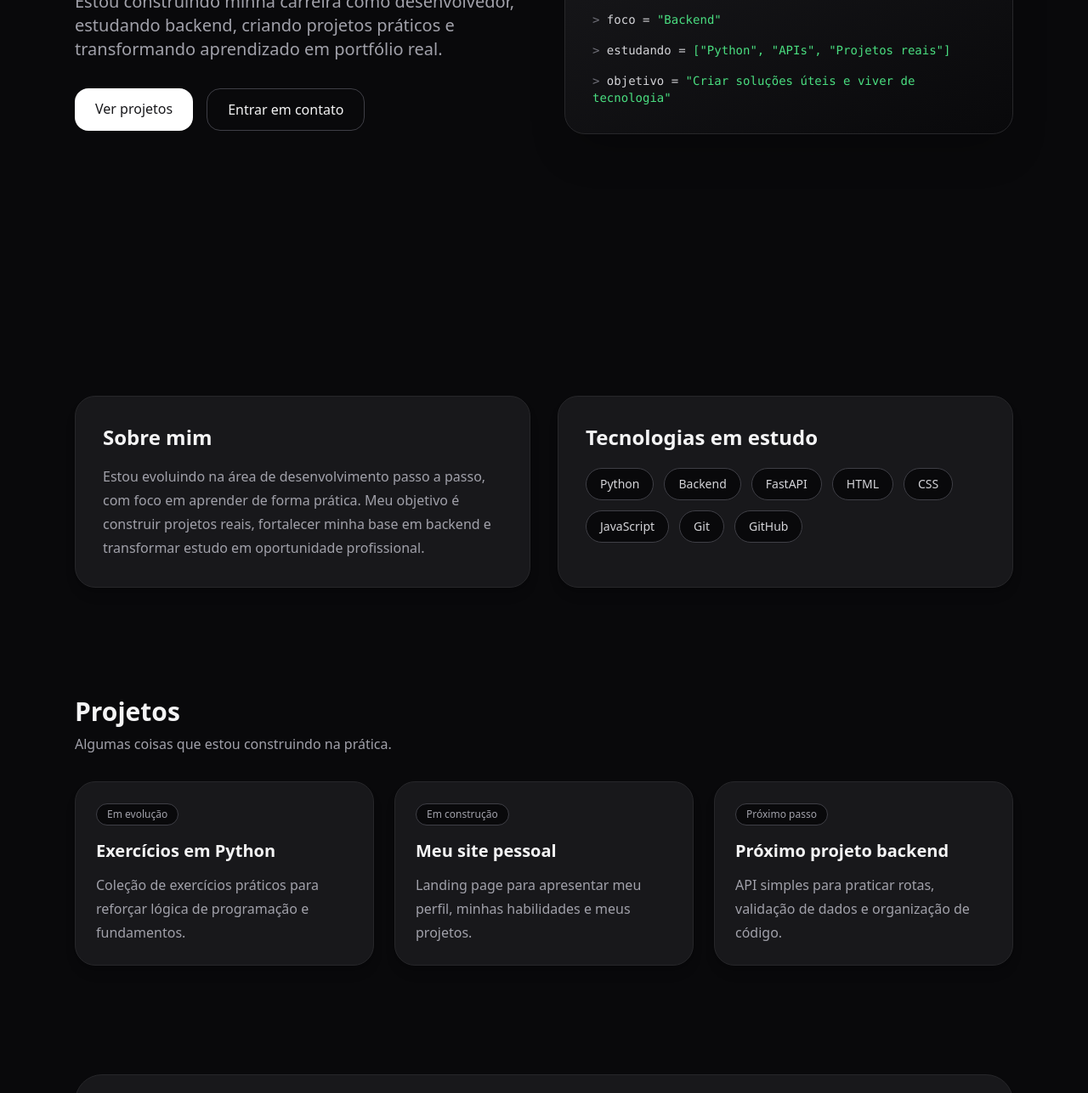
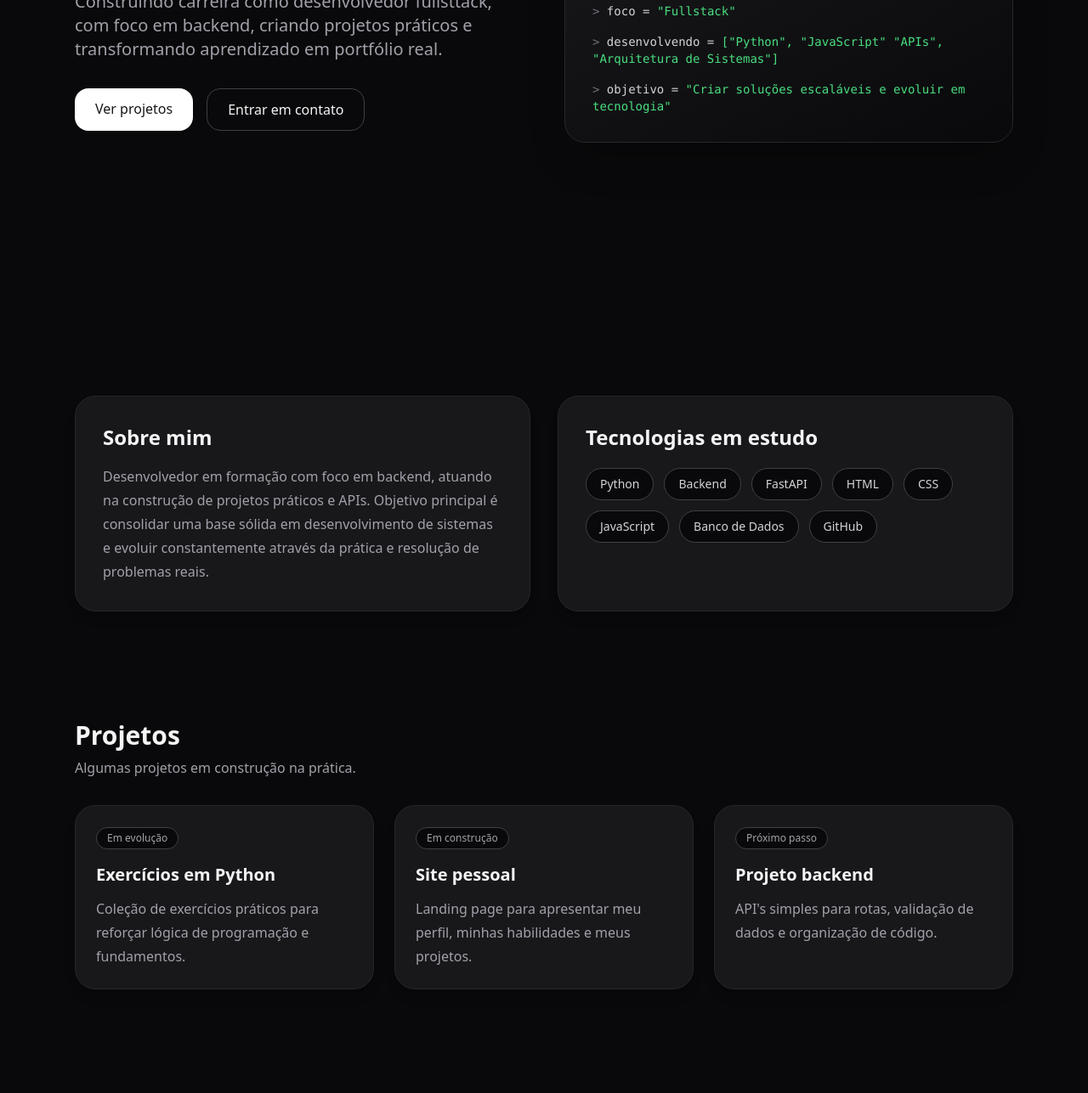
Before and after one commit to Angelo-Daher/Dev-Daher, a plain HTML site: page index.html in a window 1280 px wide. Shown: the part 398-1685 px from the top of the page at 85% size. Drawn offline with nearby package versions, Linux system fonts and the light colour scheme.

Commit message:
Atualiazação de seção de projetos

```diff
--- a/index.html
+++ b/index.html
@@ -10,7 +10,7 @@
   <main>
     <section class="mx-auto flex min-h-screen max-w-6xl flex-col justify-center px-6 py-16">
       <div class="mb-6 inline-flex w-fit items-center rounded-full border border-zinc-800 bg-zinc-900 px-4 py-2 text-sm text-zinc-300 shadow-sm">
-        Dev em formação • foco em backend
+        Dev em formação • foco em BackEnd
       </div>
 
       <div class="grid items-center gap-12 md:grid-cols-2">
@@ -19,7 +19,7 @@
             Ângelo Daher
           </h1>
           <p class="mt-4 max-w-xl text-lg text-zinc-400 md:text-xl">
-            Estou construindo minha carreira como desenvolvedor, estudando backend,
+            Construindo carreira como desenvolvedor fullsttack, com foco em backend,
             criando projetos práticos e transformando aprendizado em portfólio real.
           </p>
 
@@ -52,15 +52,15 @@
             </p>
             <p>
               <span class="text-zinc-500">&gt;</span> foco =
-              <span class="text-green-400">"Backend"</span>
+              <span class="text-green-400">"Fullstack"</span>
             </p>
             <p>
-              <span class="text-zinc-500">&gt;</span> estudando =
-              <span class="text-green-400">["Python", "APIs", "Projetos reais"]</span>
+              <span class="text-zinc-500">&gt;</span> desenvolvendo =
+              <span class="text-green-400">["Python", "JavaScript" "APIs", "Arquitetura de Sistemas"]</span>
             </p>
             <p>
               <span class="text-zinc-500">&gt;</span> objetivo =
-              <span class="text-green-400">"Criar soluções úteis e viver de tecnologia"</span>
+              <span class="text-green-400">"Criar soluções escaláveis e evoluir em tecnologia"</span>
             </p>
           </div>
         </div>
@@ -72,9 +72,7 @@
         <div class="rounded-3xl border border-zinc-800 bg-zinc-900 p-8 shadow-lg">
           <h2 class="text-2xl font-semibold">Sobre mim</h2>
           <p class="mt-4 leading-7 text-zinc-400">
-            Estou evoluindo na área de desenvolvimento passo a passo, com foco em aprender
-            de forma prática. Meu objetivo é construir projetos reais, fortalecer minha base
-            em backend e transformar estudo em oportunidade profissional.
+            Desenvolvedor em formação com foco em backend, atuando na construção de projetos práticos e APIs. Objetivo principal é consolidar uma base sólida em desenvolvimento de sistemas e evoluir constantemente através da prática e resolução de problemas reais.
           </p>
         </div>
 
@@ -87,7 +85,7 @@
             <span class="rounded-full border border-zinc-700 bg-zinc-950 px-4 py-2 text-sm text-zinc-300">HTML</span>
             <span class="rounded-full border border-zinc-700 bg-zinc-950 px-4 py-2 text-sm text-zinc-300">CSS</span>
             <span class="rounded-full border border-zinc-700 bg-zinc-950 px-4 py-2 text-sm text-zinc-300">JavaScript</span>
-            <span class="rounded-full border border-zinc-700 bg-zinc-950 px-4 py-2 text-sm text-zinc-300">Git</span>
+            <span class="rounded-full border border-zinc-700 bg-zinc-950 px-4 py-2 text-sm text-zinc-300">Banco de Dados</span>
             <span class="rounded-full border border-zinc-700 bg-zinc-950 px-4 py-2 text-sm text-zinc-300">GitHub</span>
           </div>
         </div>
@@ -97,7 +95,7 @@
     <section class="mx-auto max-w-6xl px-6 py-16" id="projetos">
       <div class="mb-8">
         <h2 class="text-3xl font-semibold">Projetos</h2>
-        <p class="mt-2 text-zinc-400">Algumas coisas que estou construindo na prática.</p>
+        <p class="mt-2 text-zinc-400">Algumas projetos em construção na prática.</p>
       </div>
 
       <div class="grid gap-6 md:grid-cols-3">
@@ -115,7 +113,7 @@
           <div class="mb-4 inline-flex rounded-full border border-zinc-700 bg-zinc-950 px-3 py-1 text-xs text-zinc-400">
             Em construção
           </div>
-          <h3 class="text-xl font-semibold">Meu site pessoal</h3>
+          <h3 class="text-xl font-semibold">Site pessoal</h3>
           <p class="mt-3 leading-7 text-zinc-400">
             Landing page para apresentar meu perfil, minhas habilidades e meus projetos.
           </p>
@@ -125,9 +123,9 @@
           <div class="mb-4 inline-flex rounded-full border border-zinc-700 bg-zinc-950 px-3 py-1 text-xs text-zinc-400">
             Próximo passo
           </div>
-          <h3 class="text-xl font-semibold">Próximo projeto backend</h3>
+          <h3 class="text-xl font-semibold">Projeto backend</h3>
           <p class="mt-3 leading-7 text-zinc-400">
-            API simples para praticar rotas, validação de dados e organização de código.
+            API's simples para rotas, validação de dados e organização de código.
           </p>
         </article>
       </div>
@@ -144,15 +142,15 @@
         <div class="mt-8 grid gap-4 md:grid-cols-3">
           <div class="rounded-2xl border border-zinc-800 bg-zinc-950 p-5">
             <p class="text-sm text-zinc-500">GitHub</p>
-            <p class="mt-2 font-medium">github.com/seuusuario</p>
+            <p class="mt-2 font-medium">https://github.com/Angelo-Daher</p>
           </div>
           <div class="rounded-2xl border border-zinc-800 bg-zinc-950 p-5">
             <p class="text-sm text-zinc-500">Instagram</p>
-            <p class="mt-2 font-medium">@seuinstagram</p>
+            <p class="mt-2 font-medium">@daherxzt</p>
           </div>
           <div class="rounded-2xl border border-zinc-800 bg-zinc-950 p-5">
             <p class="text-sm text-zinc-500">Email</p>
-            <p class="mt-2 font-medium">seuemail@email.com</p>
+            <p class="mt-2 font-medium">angelogabrielangelo890@gmail.com</p>
           </div>
         </div>
       </div>
```
